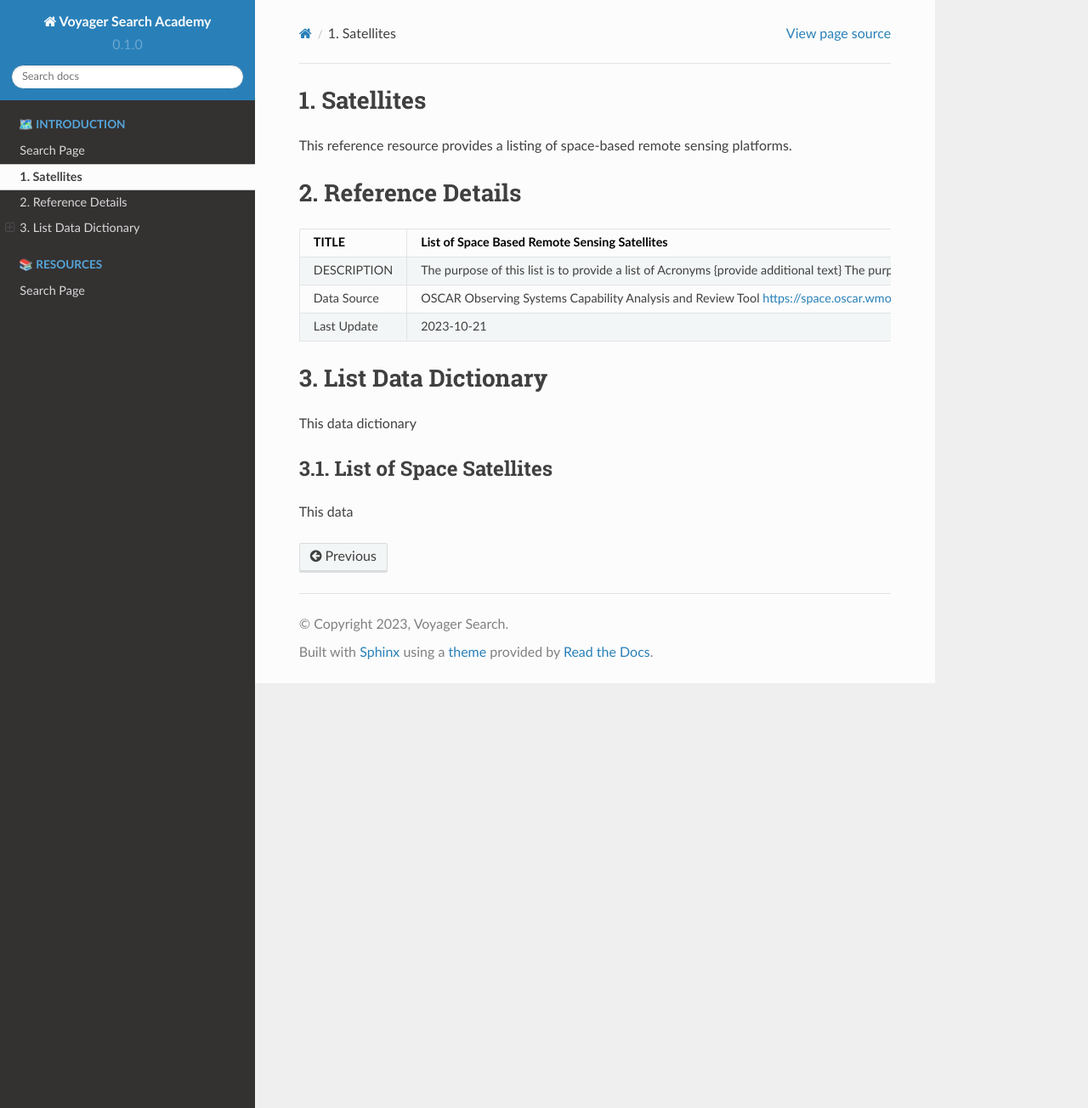
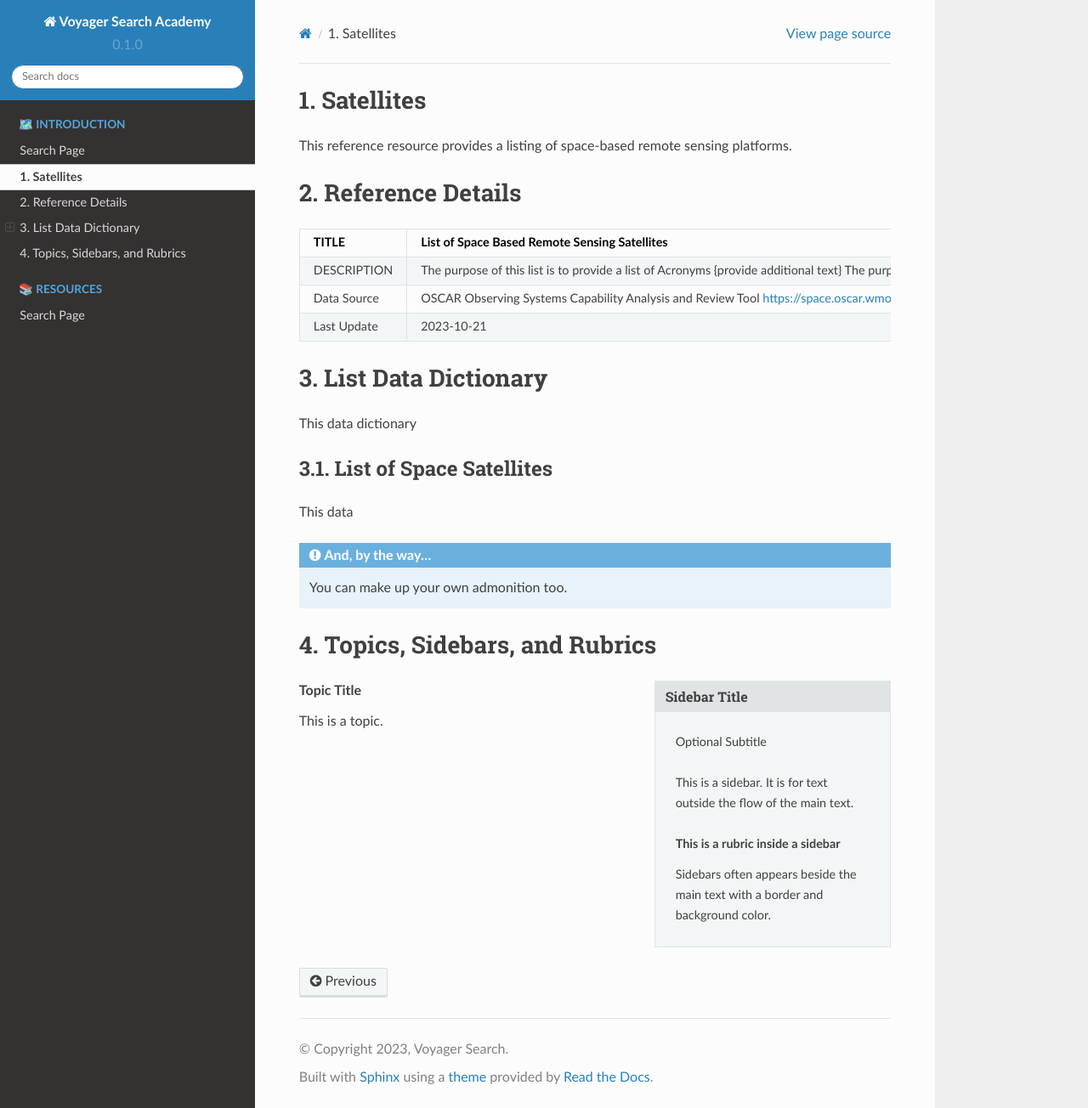
Before and after one commit to voyagersearch/academy, a Sphinx documentation site: the page built from docs/source/references/satellite/satellite.rst, in a window 1280 px wide and 1304 px high. Shown: the whole window at 85% size. Built offline with Sphinx 7.4.7 and the Read the Docs theme 2.0.0, drawn with Linux system fonts in a browser that asks for light colours; pages that are not in the unit, such as notebooks, are missing from menus.

Commit message:
Update satellite.rst

```diff
--- a/docs/source/references/satellite/satellite.rst
+++ b/docs/source/references/satellite/satellite.rst
@@ -39,3 +39,26 @@ This data
    :file: /references/satellite/satellite.csv
    :widths: 10, 5, 10, 10, 10, 10, 10, 10, 10, 10, 10, 10, 10, 10, 10, 10
    :header-rows: 1
+
+
+.. admonition:: And, by the way...
+
+   You can make up your own admonition too.
+
+Topics, Sidebars, and Rubrics
+-----------------------------
+
+.. sidebar:: Sidebar Title
+   :subtitle: Optional Subtitle
+
+   This is a sidebar.  It is for text outside the flow of the main
+   text.
+
+   .. rubric:: This is a rubric inside a sidebar
+
+   Sidebars often appears beside the main text with a border and
+   background color.
+
+.. topic:: Topic Title
+
+   This is a topic.
```
